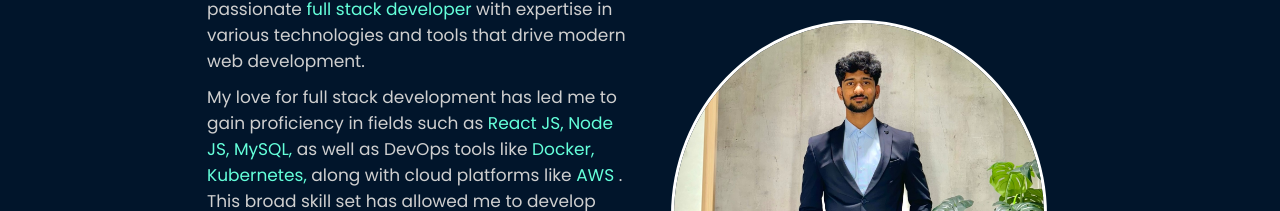
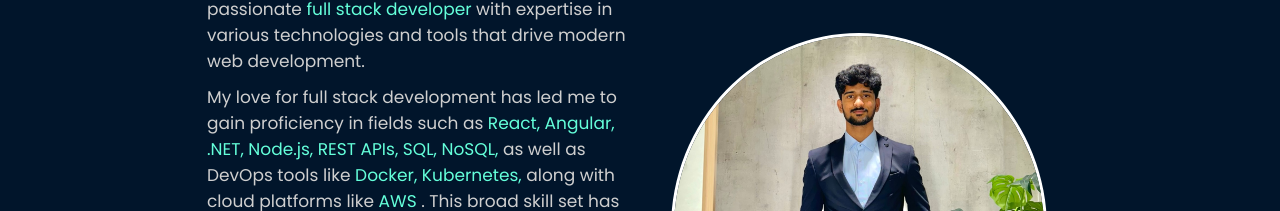
Before and after one commit to shanmukhchowdary147/shanmukhchowdary147.github.io, a React (Create React App) app: page / in a window 1280 px wide. Shown: the part 727-938 px from the top of the page. Built offline with nearby package versions, Linux system fonts and the light colour scheme; some icons are missing.

Commit message:
feat: Update intro paragraph in About section content

```diff
--- a/src/components/body/work/index.js
+++ b/src/components/body/work/index.js
@@ -32,11 +32,12 @@ function Work() {
           </p>
           <p>
             My love for full stack development has led me to gain proficiency in
-            fields such as <p1>React JS, Node JS, MySQL,</p1> as well as DevOps
-            tools like <p1>Docker, Kubernetes,</p1> along with cloud platforms
-            like <p1>AWS </p1>. This broad skill set has allowed me to develop
-            projects across diverse domains, showcasing my adaptability and
-            versatility.{" "}
+            fields such as{" "}
+            <p1>React, Angular, .NET, Node.js, REST APIs, SQL, NoSQL,</p1> as
+            well as DevOps tools like <p1>Docker, Kubernetes,</p1> along with
+            cloud platforms like <p1>AWS </p1>. This broad skill set has allowed
+            me to develop projects across diverse domains, showcasing my
+            adaptability and versatility.{" "}
           </p>
           <p>
             One of my projects was recognized as one of the best projects at
```
